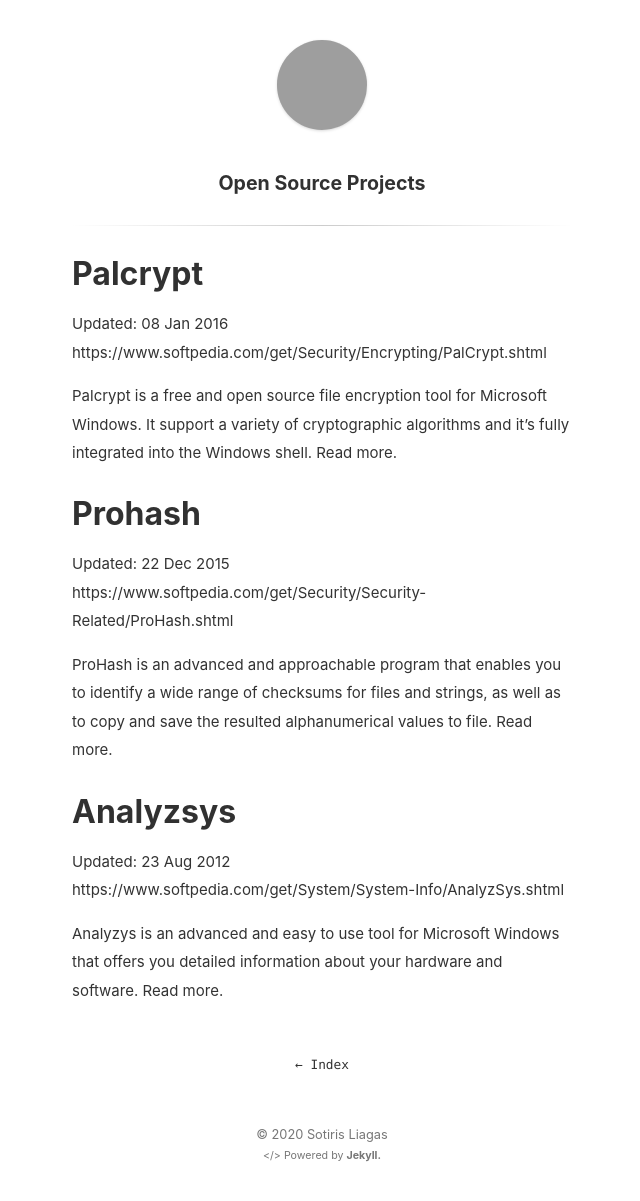
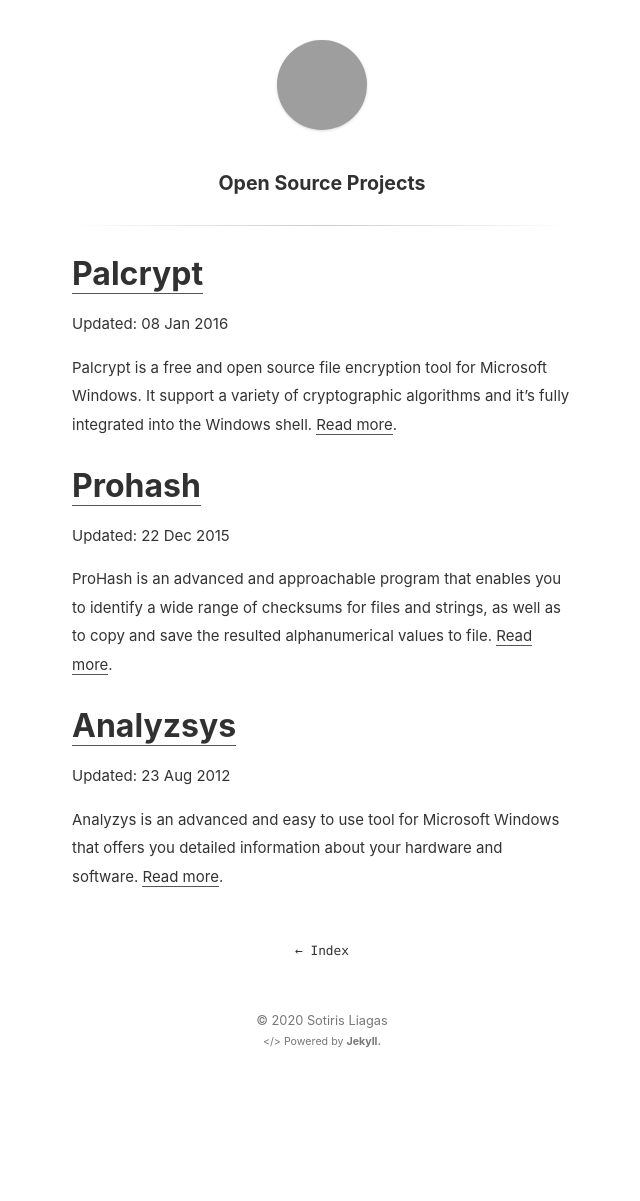
Before and after one commit to liagason/A-Jekyll-Blog, a Jekyll site: the page built from open.md, in a window 1280 px wide, cut to the strip 0-1201 px from the top of the page. Shown: the whole strip, without its empty margins (318-958 px from the left). Built offline with Jekyll 4.4.1, drawn with Linux system fonts in a browser that asks for light colours; after the commit the page ends 1087 px from its top, so only the background shows below that; some of the changed lines change nothing that is shown; grey boxes are pictures that could not be loaded.

Commit message:
Update open.md

```diff
--- a/open.md
+++ b/open.md
@@ -3,20 +3,17 @@
 title: Open Source Projects
 ---
 
-# Palcrypt
+# [Palcrypt](https://www.softpedia.com/get/Security/Encrypting/PalCrypt.shtml)
 Updated: 08 Jan 2016
-https://www.softpedia.com/get/Security/Encrypting/PalCrypt.shtml
 
-Palcrypt is a free and open source file encryption tool for Microsoft Windows. It support a variety of cryptographic algorithms and it's fully integrated into the Windows shell. Read more.
+Palcrypt is a free and open source file encryption tool for Microsoft Windows. It support a variety of cryptographic algorithms and it's fully integrated into the Windows shell. [Read more](https://www.softpedia.com/get/Security/Encrypting/PalCrypt.shtml).
 
-# Prohash
+# [Prohash](https://www.softpedia.com/get/Security/Security-Related/ProHash.shtml)
 Updated: 22 Dec 2015
-https://www.softpedia.com/get/Security/Security-Related/ProHash.shtml
 
-ProHash is an advanced and approachable program that enables you to identify a wide range of checksums for files and strings, as well as to copy and save the resulted alphanumerical values to file. Read more.
+ProHash is an advanced and approachable program that enables you to identify a wide range of checksums for files and strings, as well as to copy and save the resulted alphanumerical values to file. [Read more](https://www.softpedia.com/get/Security/Security-Related/ProHash.shtml).
 
-# Analyzsys
+# [Analyzsys](https://www.softpedia.com/get/System/System-Info/AnalyzSys.shtml)
 Updated: 23 Aug 2012
-https://www.softpedia.com/get/System/System-Info/AnalyzSys.shtml
 
-Analyzys is an advanced and easy to use tool for Microsoft Windows that offers you detailed information about your hardware and software. Read more.
+Analyzys is an advanced and easy to use tool for Microsoft Windows that offers you detailed information about your hardware and software. [Read more](https://www.softpedia.com/get/System/System-Info/AnalyzSys.shtml).
```
